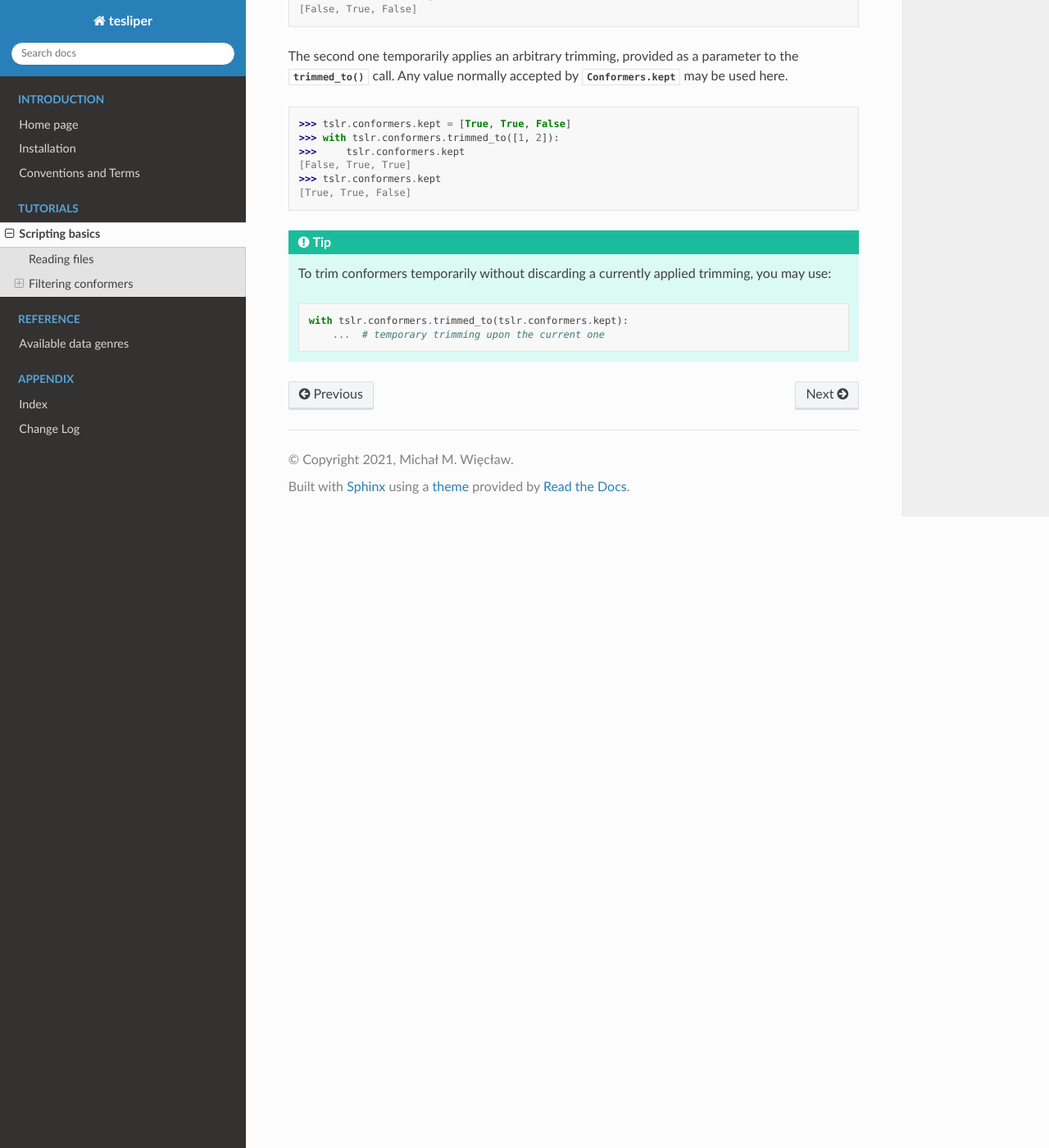
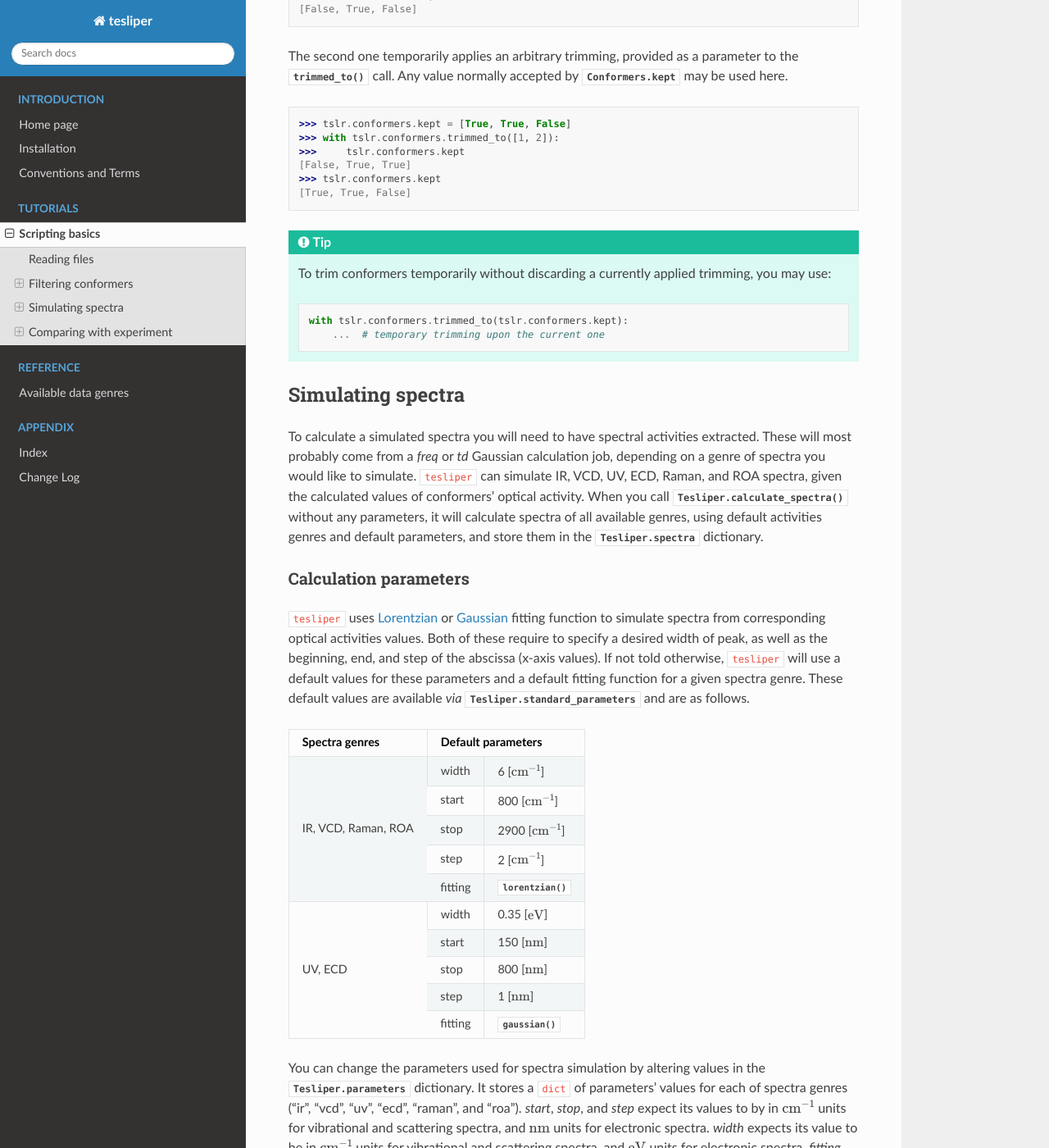
Before and after one commit to mishioo/tesliper, a Sphinx documentation site: the page built from docs/source/tutorial.rst, in a window 1280 px wide and 1400 px high, scrolled down 5637 px. Shown: the whole window at 82% size. Built offline with Sphinx 7.4.7 and the Read the Docs theme 2.0.0, drawn with Linux system fonts in a browser that asks for light colours; pages that are not in the unit, such as notebooks, are missing from menus; some of the changed text lies outside the part shown.

Commit message:
Work on "spactra" section of tutorial.

```diff
--- a/docs/source/tutorial.rst
+++ b/docs/source/tutorial.rst
@@ -319,3 +319,105 @@ may be used here.
 
         with tslr.conformers.trimmed_to(tslr.conformers.kept):
             ...  # temporary trimming upon the current one
+
+
+Simulating spectra
+------------------
+
+To calculate a simulated spectra you will need to have spectral activities extracted.
+These will most probably come from a *freq* or *td* Gaussian calculation job, depending
+on a genre of spectra you would like to simulate. ``tesliper`` can simulate IR, VCD, UV,
+ECD, Raman, and ROA spectra, given the calculated values of conformers' optical
+activity. When you call :meth:`.Tesliper.calculate_spectra` without any parameters, it
+will calculate spectra of all available genres, using default activities genres and
+default parameters, and store them in the :attr:`.Tesliper.spectra` dictionary.
+
+Calculation parameters
+''''''''''''''''''''''
+
+``tesliper`` uses `Lorentzian <https://en.wikipedia.org/wiki/Cauchy_distribution>`_ or
+`Gaussian <https://en.wikipedia.org/wiki/Normal_distribution>`_ fitting function to
+simulate spectra from corresponding optical activities values. Both of these require to
+specify a desired width of peak, as well as the beginning, end, and step of the abscissa
+(x-axis values). If not told otherwise, ``tesliper`` will use a default values for these
+parameters and a default fitting function for a given spectra genre. These default
+values are available *via* :attr:`.Tesliper.standard_parameters` and are as follows.
+
++----------------+------------------------------------------+
+| Spectra genres | Default parameters                       |
++================+=========+================================+
+|                | width   | 6 [:math:`\mathrm{cm}^{-1}`]   |
+| IR, VCD,       +---------+--------------------------------+
+| Raman, ROA     | start   | 800 [:math:`\mathrm{cm}^{-1}`] |
+|                +---------+--------------------------------+
+|                | stop    | 2900 [:math:`\mathrm{cm}^{-1}`]|
+|                +---------+--------------------------------+
+|                | step    | 2 [:math:`\mathrm{cm}^{-1}`]   |
+|                +---------+--------------------------------+
+|                | fitting | :func:`.lorentzian`            |
++----------------+---------+--------------------------------+
+|                | width   | 0.35 [:math:`\mathrm{eV}`]     |
+| UV, ECD        +---------+--------------------------------+
+|                | start   | 150 [:math:`\mathrm{nm}`]      |
+|                +---------+--------------------------------+
+|                | stop    | 800 [:math:`\mathrm{nm}`]      |
+|                +---------+--------------------------------+
+|                | step    | 1 [:math:`\mathrm{nm}`]        |
+|                +---------+--------------------------------+
+|                | fitting | :func:`.gaussian`              |
++----------------+---------+--------------------------------+
+
+You can change the parameters used for spectra simulation by altering values in the
+:attr:`.Tesliper.parameters` dictionary. It stores a ``dict`` of parameters' values for
+each of spectra genres ("ir", "vcd", "uv", "ecd", "raman", and "roa"). *start*, *stop*,
+and *step* expect its values to by in :math:`\mathrm{cm}^{-1}` units for vibrational and
+scattering spectra, and :math:`\mathrm{nm}` units for electronic spectra. *width*
+expects its value to be in :math:`\mathrm{cm}^{-1}` units for vibrational and scattering
+spectra, and :math:`\mathrm{eV}` units for electronic spectra. *fitting* should be a
+callable that may be used to simulate peaks as curves, preferably one of:
+:func:`.gaussian` or :func:`.lorentzian`.
+
+.. code-block:: python
+
+    # change parameters' values one by one
+    tslr.parameters["uv"]["step"] = 0.5
+    tslr.parameters["uv"]["width"] = 0.5
+
+    tslr.parameters["vcd"].update(  # or with an update
+        {"start": 500, "stop": 2500, "width": 2}
+    )
+
+    # "fitting" should be a callable
+    from tesliper import lorentzian
+    tslr.parameters["uv"]["fitting"] = lorentzian
+
+
+.. warning::
+
+    When modifying :attr:`.Tesliper.parameters` be careful to not delete any of the
+    key-value pairs. If you need to revert to standard parameters' values, you can just
+    reassign them to :attr:`.Tesliper.standard_parameters`. .. code-block:: python
+
+        tslr.parameters["ir"] = {
+        ...     "start": 500, "stop": 2500, "width": 2
+        ... }  # this will cause problems!
+        # revert to default values
+        tslr.parameters["ir"] = tslr.standard_parameters["ir"]
+
+Activities genres
+'''''''''''''''''
+
+Averaging spectra
+'''''''''''''''''
+
+Calculating single spectrum
+'''''''''''''''''''''''''''
+
+Comparing with experiment
+-------------------------
+
+Loading experimental spectra
+''''''''''''''''''''''''''''
+
+Adjusting calculated spectra
+''''''''''''''''''''''''''''
```
